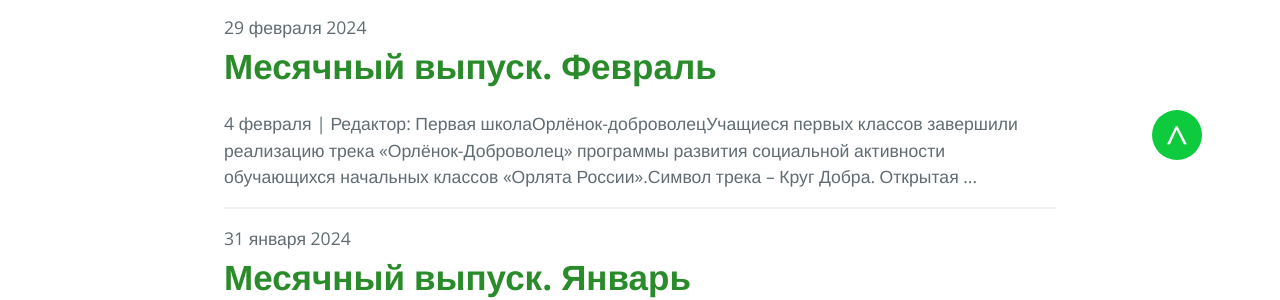
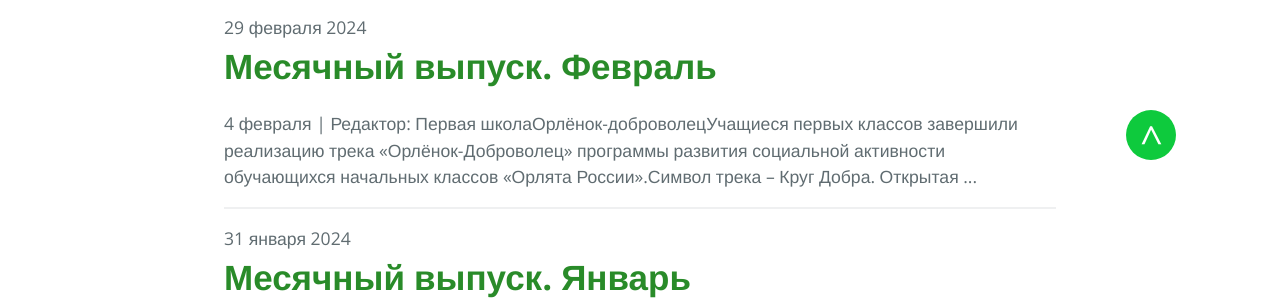
Before and after one commit to 1-sch/1-sch.github.io, a Jekyll site: the page built from index.html, in a window 1280 px wide. Shown: the part 700-1000 px from the top of the page. Built offline with Jekyll 4.4.1, drawn with Linux system fonts in a browser that asks for light colours; the list of posts is cut into pages by our own code.

Commit message:
Update jekyll-theme-cayman.scss

```diff
--- a/_sass/jekyll-theme-cayman.scss
+++ b/_sass/jekyll-theme-cayman.scss
@@ -1,5 +1,5 @@
 .bt{
-  background:#0eca3d;border-radius:50%;width:50px;height:50px;text-align:center;position:fixed;top:90%;left:90%
+  background:#0eca3d;border-radius:50%;width:50px;height:50px;text-align:center;position:fixed;top:90%;left:88%
 }
 .bt a{
   color:white;top:0px;position:relative;text-decoration:none;font-size:40px
```
